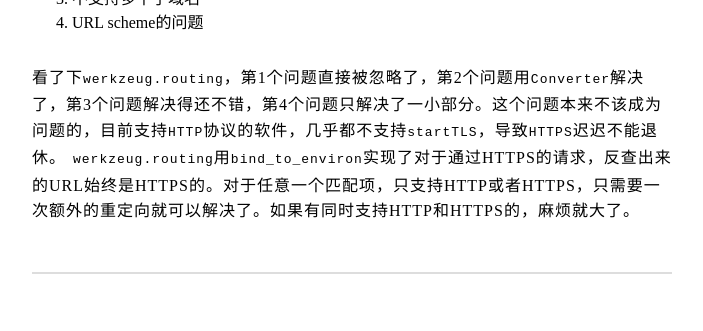
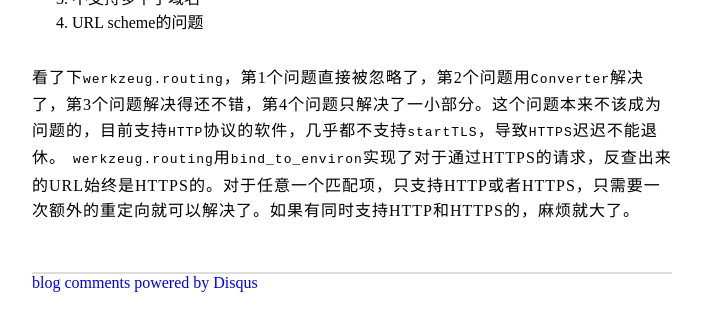
Before and after one commit to bhuztez/bhuztez.github.com, a Jekyll site: the page built from _posts/2011-05-20-headache-of-django-url-reversing.markdown, in a window 1280 px wide, cut to the strip 324-655 px from the top of the page. Shown: the whole strip, without its empty margins (288-991 px from the left). Built offline with Jekyll 4.4.1, drawn with Linux system fonts in a browser that asks for light colours; comment, search, counter and statistics services are not loaded.

Commit message:
improve css for index, add disqus back

```diff
--- a/_layouts/default.html
+++ b/_layouts/default.html
@@ -7,11 +7,6 @@
   <link rel="alternate" type="application/atom+xml" title="bhuztez.github.com - Atom" href="http://bhuztez.github.com/feed.atom" />
   <link rel='stylesheet' href='/css/base.css' type='text/css' />
   <link rel='stylesheet' href='/css/highlight.css' type='text/css' />
-  <style type="text/css">
-#disqus_thread {
-  width: 50em;
-}
-</style>
 
 <!--script type="text/javascript" src="https://apis.google.com/js/plusone.js">
 {parsetags: 'explicit'}
--- a/_layouts/post.html
+++ b/_layouts/post.html
@@ -11,7 +11,7 @@
 </div>
 
 
-<!--div id="disqus_thread"></div>
+<div id="disqus_thread"></div>
 <script type="text/javascript">
     var disqus_shortname = 'bhuztez-github-com';
 
@@ -27,4 +27,4 @@
     })();
 </script>
 <noscript>Please enable JavaScript to view the <a href="http://disqus.com/?ref_noscript">comments powered by Disqus.</a></noscript>
-<a href="http://disqus.com" class="dsq-brlink">blog comments powered by <span class="logo-disqus">Disqus</span></a-->
+<a href="http://disqus.com" class="dsq-brlink">blog comments powered by <span class="logo-disqus">Disqus</span></a>
--- a/css/base.css
+++ b/css/base.css
@@ -9,12 +9,41 @@
 }
 
 div.header {
-  margin-top: 2em;
+  text-align:center;
+  font-weight: bold;
 }
 
 div.content {
   padding: 1em 0;
   border-bottom: 2px solid #dddddd;
+}
+
+ul.posts {
+  list-style: none;
+  padding: 1em 2em;
+}
+
+ul.posts li {
+  padding: 4px;
+}
+
+ul.posts a {
+  letter-spacing: 1px;
+  word-spacing: 2px;
+}
+
+ul.posts li span {
+  display: block;
+  float: right;
+}
+
+a:link {
+  text-decoration: none;
+}
+
+a:focus,
+a:active {
+  outline: none;
 }
 
 p {
```
Also changed, not shown: index.html (+4 -4 lines).
